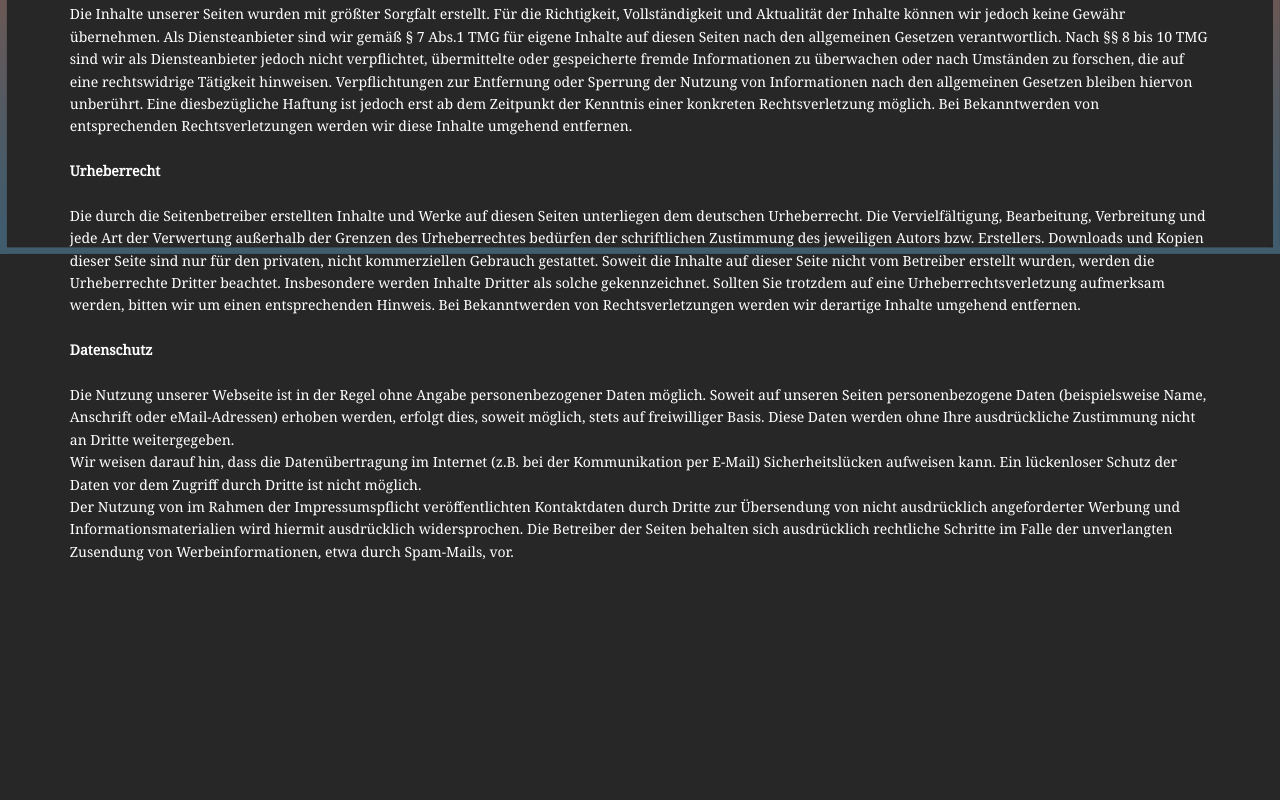
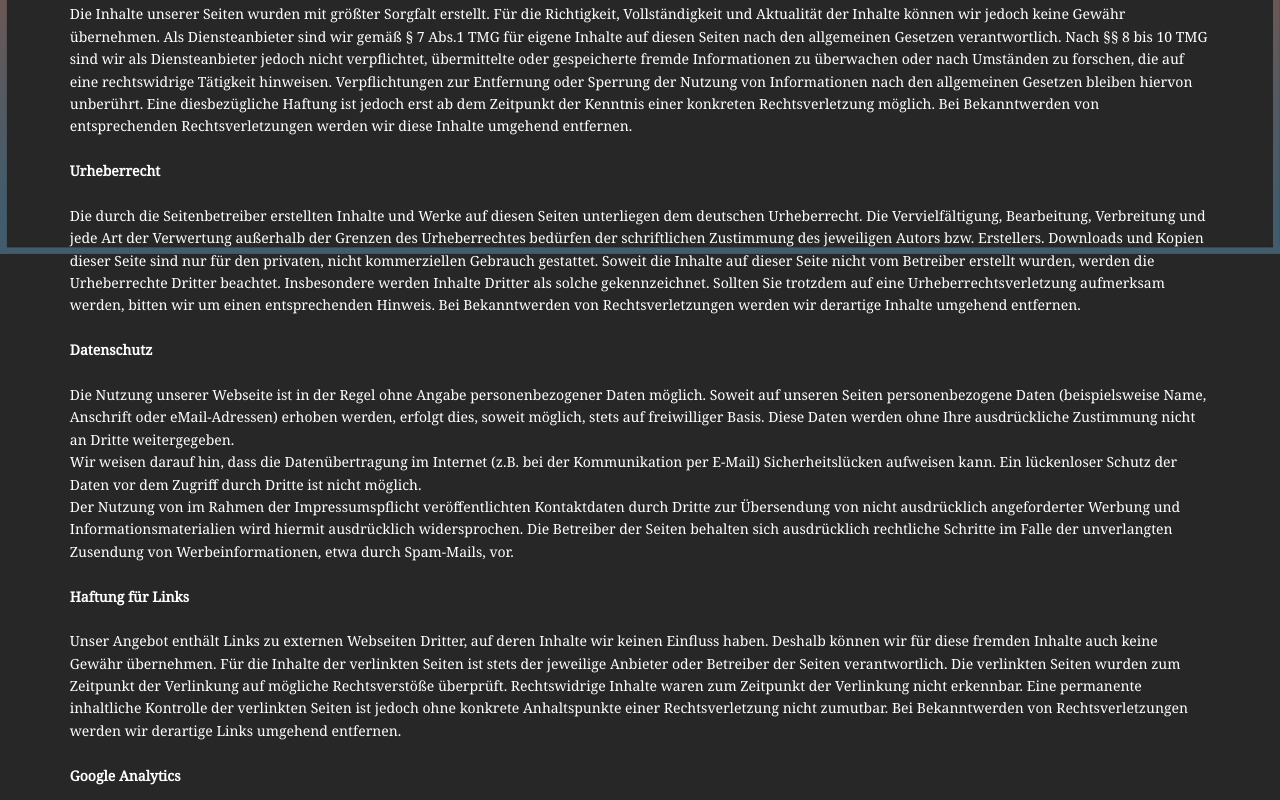
Before and after one commit to adrianwegener/adrianwegener.github.io, a plain HTML site: page impressum.html in a window 1280 px wide. Shown: the part 546-1346 px from the top of the page. Before the commit the page ends 1198 px from the top, so only its background shows below. Drawn offline with Linux system fonts and the light colour scheme.

Commit message:
Add files via upload

```diff
--- a/impressum.html
+++ b/impressum.html
@@ -63,6 +63,14 @@
                 <br> Wir weisen darauf hin, dass die Datenübertragung im Internet (z.B. bei der Kommunikation per E-Mail) Sicherheitslücken aufweisen kann. Ein lückenloser Schutz der Daten vor dem Zugriff durch Dritte ist nicht möglich.
                 <br> Der Nutzung von im Rahmen der Impressumspflicht veröffentlichten Kontaktdaten durch Dritte zur Übersendung von nicht ausdrücklich angeforderter Werbung und Informationsmaterialien wird hiermit ausdrücklich widersprochen. Die Betreiber der Seiten behalten sich ausdrücklich rechtliche Schritte im Falle der unverlangten Zusendung von Werbeinformationen, etwa durch Spam-Mails, vor.
                 <br>
+                <br><strong>Haftung für Links</strong>
+                <br>
+                <br>Unser Angebot enthält Links zu externen Webseiten Dritter, auf deren Inhalte wir keinen Einfluss haben. Deshalb können wir für diese fremden Inhalte auch keine Gewähr übernehmen. Für die Inhalte der verlinkten Seiten ist stets der jeweilige Anbieter oder Betreiber der Seiten verantwortlich. Die verlinkten Seiten wurden zum Zeitpunkt der Verlinkung auf mögliche Rechtsverstöße überprüft. Rechtswidrige Inhalte waren zum Zeitpunkt der Verlinkung nicht erkennbar. Eine permanente inhaltliche Kontrolle der verlinkten Seiten ist jedoch ohne konkrete Anhaltspunkte einer Rechtsverletzung nicht zumutbar. Bei Bekanntwerden von Rechtsverletzungen werden wir derartige Links umgehend entfernen.
+                <br>
+                <br><strong>Google Analytics</strong>
+                <br>
+                <br>
+Diese Website benutzt Google Analytics, einen Webanalysedienst der Google Inc. (''Google''). Google Analytics verwendet sog. ''Cookies'', Textdateien, die auf Ihrem Computer gespeichert werden und die eine Analyse der Benutzung der Website durch Sie ermöglicht. Die durch den Cookie erzeugten Informationen über Ihre Benutzung dieser Website (einschließlich Ihrer IP-Adresse) wird an einen Server von Google in den USA übertragen und dort gespeichert. Google wird diese Informationen benutzen, um Ihre Nutzung der Website auszuwerten, um Reports über die Websiteaktivitäten für die Websitebetreiber zusammenzustellen und um weitere mit der Websitenutzung und der Internetnutzung verbundene Dienstleistungen zu erbringen. Auch wird Google diese Informationen gegebenenfalls an Dritte übertragen, sofern dies gesetzlich vorgeschrieben oder soweit Dritte diese Daten im Auftrag von Google verarbeiten. Google wird in keinem Fall Ihre IP-Adresse mit anderen Daten der Google in Verbindung bringen. Sie können die Installation der Cookies durch eine entsprechende Einstellung Ihrer Browser Software verhindern; wir weisen Sie jedoch darauf hin, dass Sie in diesem Fall gegebenenfalls nicht sämtliche Funktionen dieser Website voll umfänglich nutzen können. Durch die Nutzung dieser Website erklären Sie sich mit der Bearbeitung der über Sie erhobenen Daten durch Google in der zuvor beschriebenen Art und Weise und zu dem zuvor benannten Zweck einverstanden.
             </p>
         </div>
 
```
